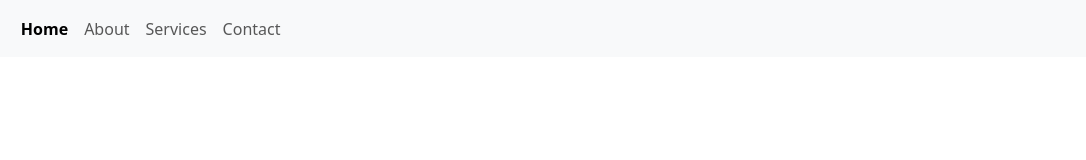
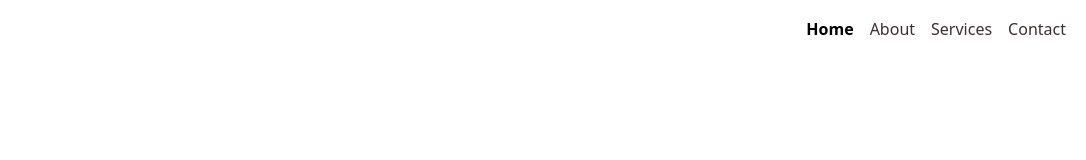
Before and after one commit to Richfletch92/Seven-Seas-Spa, a plain HTML site: page index.html in a window 1280 px wide. Shown: the full height of the page, 194-1280 px from the left. Drawn offline with nearby package versions, Linux system fonts and the light colour scheme.

Commit message:
styled navbar and aligned to the right

```diff
--- a/assets/css/styles.css
+++ b/assets/css/styles.css
@@ -1,6 +1,5 @@
 /* assets/css/styles.css */
-.navbar {
-    background-color: #white;
+.nav-link {
     color: #3b2f2f;
 }
 
--- a/index.html
+++ b/index.html
@@ -11,7 +11,7 @@
 </head>
 
 <body>
-    <nav class="navbar navbar-expand-lg navbar-light bg-light">
+    <nav class="navbar navbar-expand-lg navbar-light bg-white">
         <div class="container-fluid">
             <a class="navbar-brand" href="#">
                 <img src="assets/images/AIIAB_4_2_1_1.png" alt="Logo" width="30" height="30"
@@ -23,7 +23,7 @@
                 <span class="navbar-toggler-icon"></span>
             </button>
             <div class="collapse navbar-collapse" id="navbarNav">
-                <ul class="navbar-nav">
+                <ul class="navbar-nav ms-auto">
                     <li class="nav-item">
                         <a class="nav-link active" aria-current="page" href="#">Home</a>
                     </li>
```
